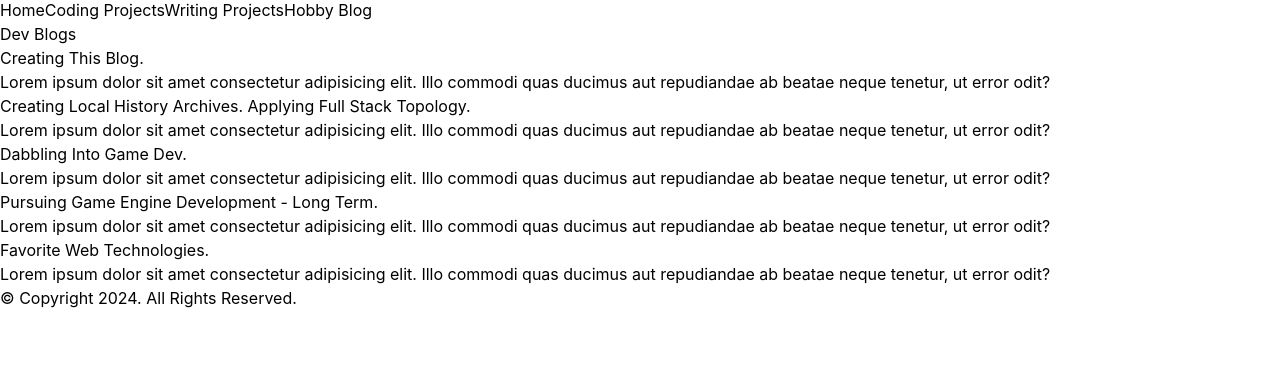
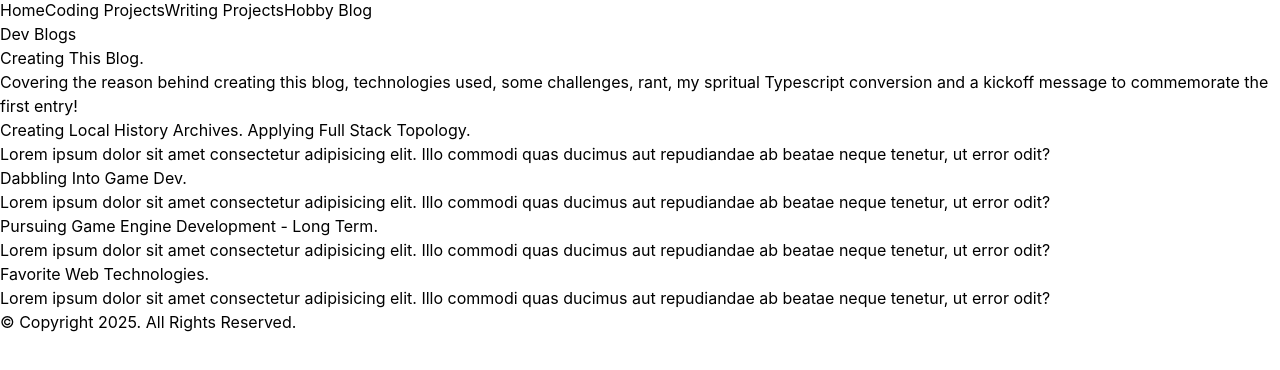
Before and after one commit to Xevans/blog, a React (Vite) app in the folder personal-blog/: page /coding-projects in a window 1280 px wide. Shown: the part 364-734 px from the top of the page. Built offline with nearby package versions, Linux system fonts and the light colour scheme.

Commit message:
update footer, mission, blog list

```diff
--- a/personal-blog/src/components/blog-list/coding/blog-list.component.tsx
+++ b/personal-blog/src/components/blog-list/coding/blog-list.component.tsx
@@ -21,7 +21,7 @@ function BlogList() {
                             </h5>
 
                             <p className="mb-3 font-normal text-gray-500 dark:text-gray-400">
-                                Lorem ipsum dolor sit amet consectetur adipisicing elit. Illo commodi quas ducimus aut repudiandae ab beatae neque tenetur, ut error odit?
+                            Covering the reason behind creating this blog, technologies used, some challenges, rant, my spritual Typescript conversion and a kickoff message to commemorate the first entry!
                             </p>
                         </Link>
 
--- a/personal-blog/src/components/blogs/coding/mission/mission.component.tsx
+++ b/personal-blog/src/components/blogs/coding/mission/mission.component.tsx
@@ -14,7 +14,7 @@ function Mission() {
                             <h4 className="text-xl">Projects / Coding</h4>
                             <h2 className="text-3xl">Creating This Blog</h2>
 
-                            <p className="pt-8">Covering the reason behind creating this blog, technologies used, some challenges, rant, my spritual Typescript conversion and a kickoff message to commemorat the first entry!</p>
+                            <p className="pt-8">Covering the reason behind creating this blog, technologies used, some challenges, rant, my spritual Typescript conversion and a kickoff message to commemorate the first entry!</p>
                         </div>
 
                         <div>
--- a/personal-blog/src/components/footer/footer.component.tsx
+++ b/personal-blog/src/components/footer/footer.component.tsx
@@ -7,7 +7,7 @@ function Footer() {
         <footer className="bg-white dark:bg-gray-900">
             <div className="container flex flex-col items-center justify-between p-6 mx-auto space-y-4 sm:space-y-0 sm:flex-row">
 
-                <p className="text-sm text-gray-600 dark:text-gray-300">© Copyright 2024. All Rights Reserved.</p>
+                <p className="text-sm text-gray-600 dark:text-gray-300">© Copyright 2025. All Rights Reserved.</p>
 
                 <div className="flex -mx-2">
 
```
